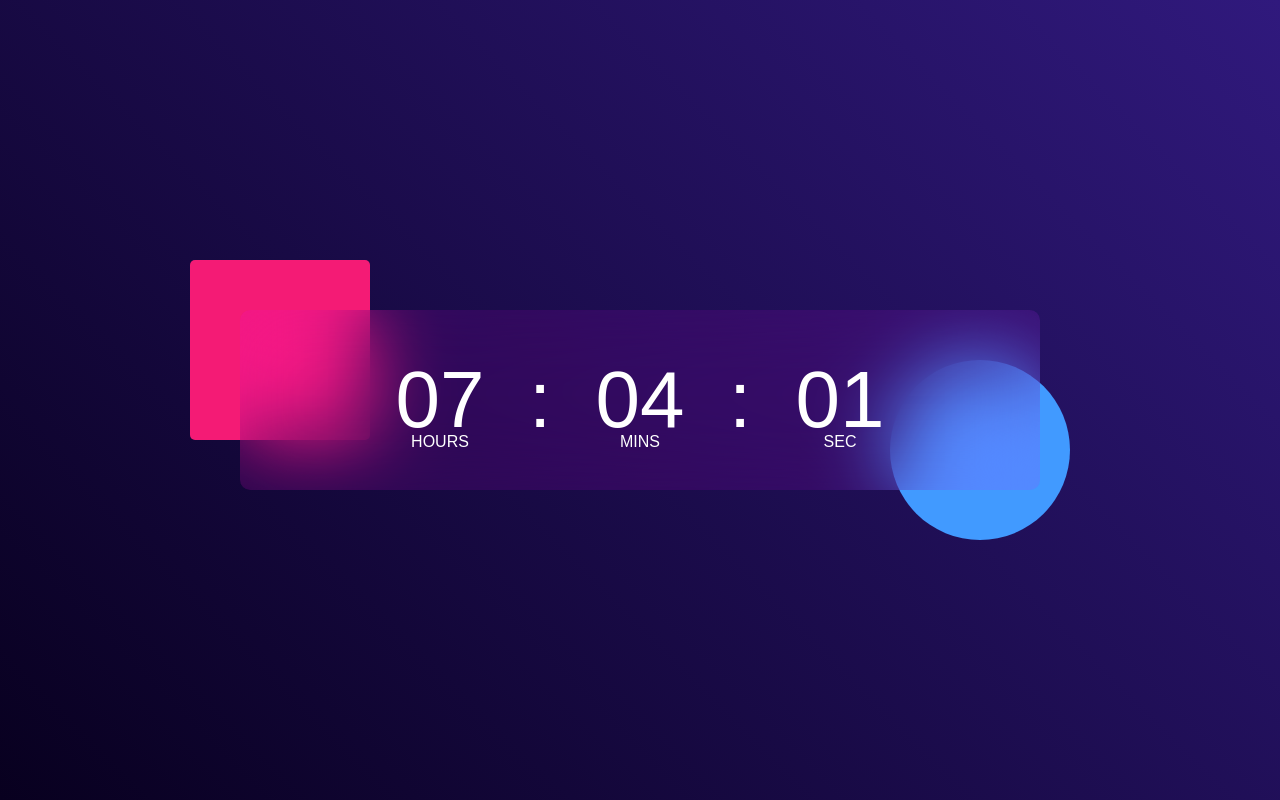
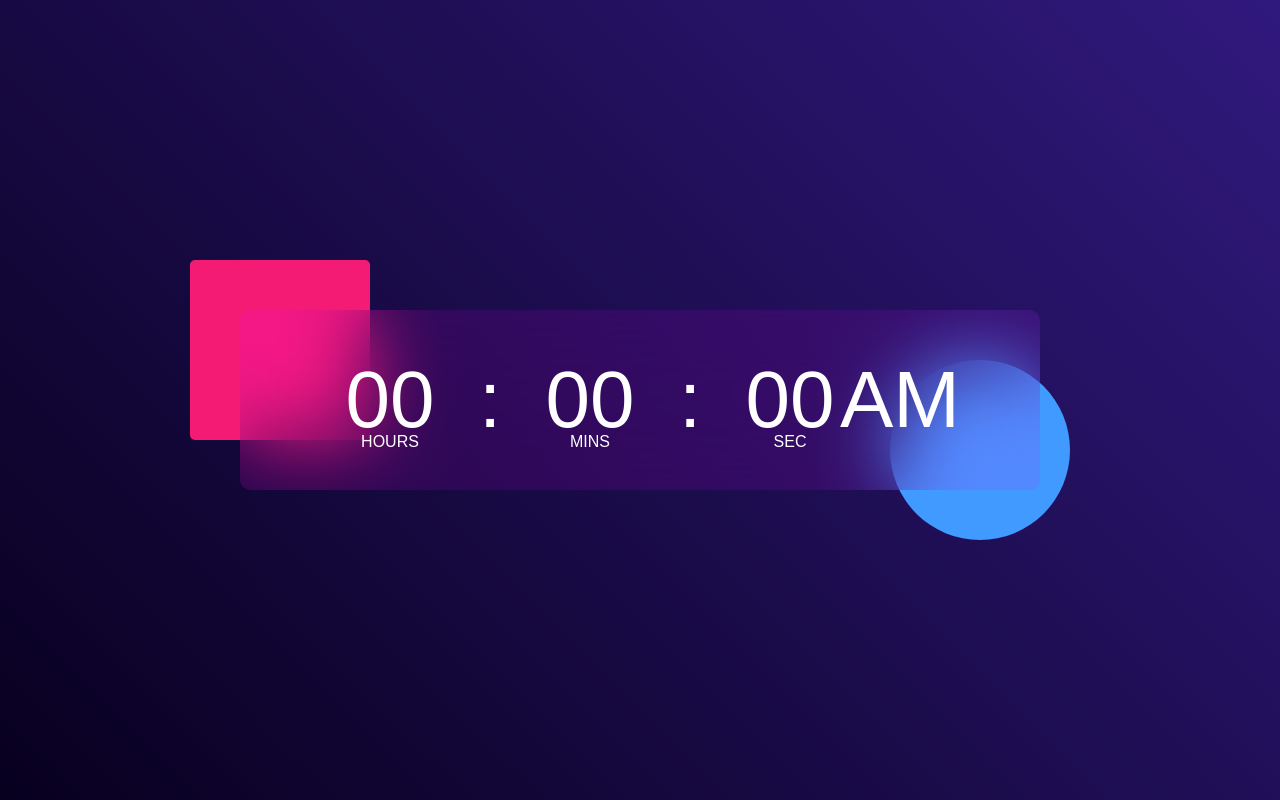
Before and after one commit to gowthamialisetti93-sudo/my-first-project, a plain HTML site: page index.html in a window 1280 px wide. Drawn offline with Linux system fonts and the light colour scheme.

Commit message:
Update index.html

```diff
--- a/index.html
+++ b/index.html
@@ -7,33 +7,27 @@
     <link rel="stylesheet" href="style.css">
 </head>
 <body>
+
 <div class="hero">
     <div class="container">
         <div class="clock">
+
             <span id="hrs">00</span>
             <span>:</span>
             <span id="min">00</span>
             <span>:</span>
             <span id="sec">00</span>
+            <span id="ampm">AM</span>
+
+        </div>
+
+        <div class="date">
+            <span id="date"></span>
         </div>
     </div>
 </div>
 
+<script src="script.js"></script>
 
-    <SCript>
-
-        let hrs = document.getElementById("hrs");
-        let min = document.getElementById("min");
-        let sec = document.getElementById("sec");
-
-        setInterval(()=>{
-             let currentTime = new Date();
-
-        hrs.innerHTML = (currentTime.getHours()<10?"0":"" )+ currentTime.getHours();
-        min.innerHTML = (currentTime.getMinutes()<10?"0":"" )+ currentTime.getMinutes();
-        sec.innerHTML = (currentTime.getSeconds()<10?"0":"" )+ currentTime.getUTCSeconds();
-        },1000)
-
-    </SCript>
 </body>
 </html>
```
Lines whose indentation alone changed are shown as unchanged.
